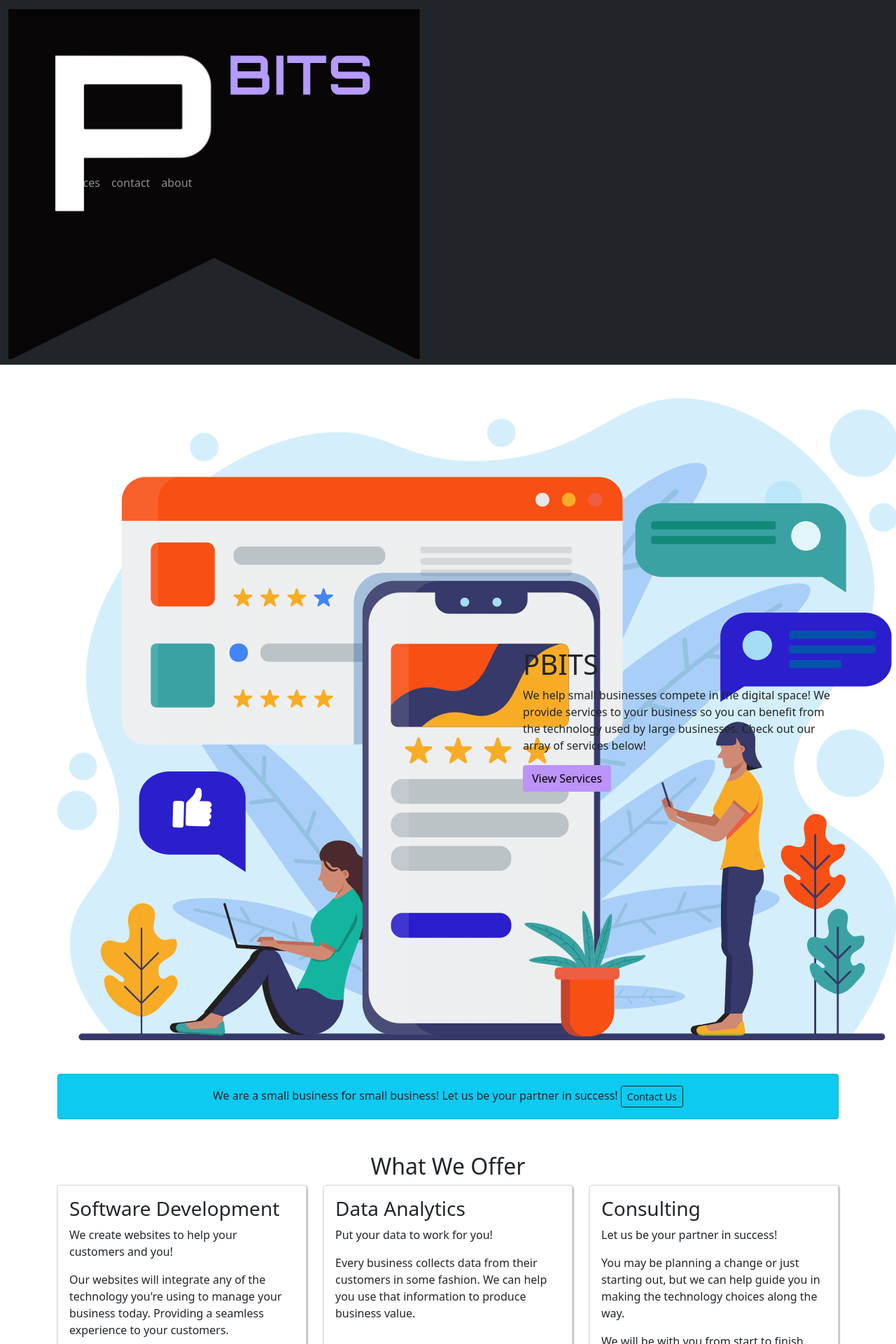
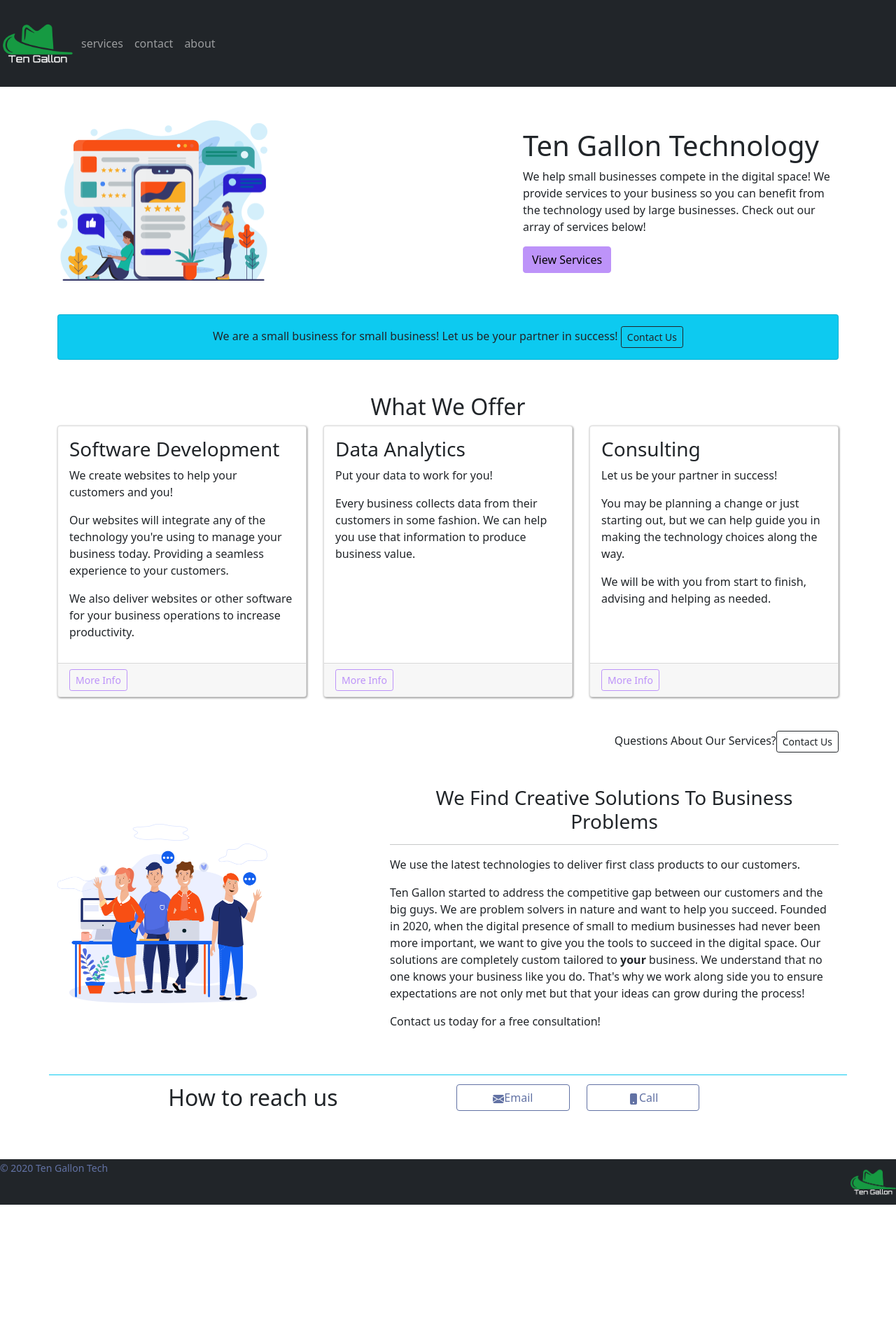
Before and after one commit to TenGallonTechnology/TenGallon.tech, a Next.js app: page / in a window 1280 px wide. Shown: the top 1920 px of the page at 70% size. After the commit the page ends 1721 px from the top, so only its background shows below. Built offline with nearby package versions, Linux system fonts and the light colour scheme.

Commit message:
updates name
wq

```diff
--- a/components/Footer.js
+++ b/components/Footer.js
@@ -2,7 +2,7 @@
 import Row from "react-bootstrap/Row";
 import Col from "react-bootstrap/Col";
 import Image from "next/image";
-import pbits from "../public/pbits.png";
+import logo from "../public/tengallon.png";
 
 import { Facebook, Instagram } from "react-bootstrap-icons";
 
@@ -11,16 +11,16 @@
     <Container className="bg-dark text-secondary overflow-hidden" fluid="true">
       <footer>
         <Row className="overflow-hidden">
-          <Col></Col>
+          <Col/>
         </Row>
         <Row>
           <Col>
-            <small>© 2021 PBITS </small>
+            <small>© 2020 Ten Gallon Tech </small>
           </Col>
           <Col>
-            <div style={{ width: "65px" }} className="float-end">
-              <a href="https://www.pbits.online">
-                <Image src={pbits} alt="PBITS" />
+            <div className="float-end">
+              <a href="https://www.tengallon.tech">
+                <Image src={logo} alt="Ten Gallon Logo" width={65}/>
               </a>
             </div>
           </Col>
--- a/components/Header.js
+++ b/components/Header.js
@@ -6,26 +6,26 @@
 import Navbar from 'react-bootstrap/Navbar';
 import Nav from 'react-bootstrap/Nav';
 
-import logo from '../public/pbits.png';
+import logo from '../public/tengallon.png';
 
 export const Header = () => {
   const router = useRouter();
   return <>
     <Head>
-      <title>PBITS</title>
+      <title>Ten Gallon Technology</title>
       <meta
         name="description"
         content="A software company based in Dublin GA specializing in web development and data analytics"
       />
-      <link rel="canonical" href="https://www.pbits.online/" />
+      <link rel="canonical" href="https://www.tengallon.tech/" />
       <meta name="robots" content="index, follow" />
       <meta name="viewport" content="width=device-width,initial-scale=1.0" />
-      <link rel="icon" href="/pbits.ico" />
+      <link rel="icon" href="/tengallon.png" />
     </Head>
 
     <Navbar bg="dark" variant="dark" expand="md">
-      <div style={{ width: '65px', marginLeft: '10px' }}>
-        <Image src={logo} alt="PBITS" />
+      <div className='p-1'>
+        <Image src={logo}  width={100} alt="TenGallon Logo" />
       </div>
 
       <Navbar.Toggle
--- a/pages/index.js
+++ b/pages/index.js
@@ -17,10 +17,10 @@
         <main>
           <div className="row  align-items-center my-5 ">
             <div className="col-lg-7">
-              <Image src={solutions} alt="" />
+              <Image src={solutions} width={300} alt="" />
             </div>
             <div className="col-lg-5">
-              <h1 className="font-weight-light ">PBITS</h1>
+              <h1 className="font-weight-light ">Ten Gallon Technology</h1>
               <p>
                 We help small businesses compete in the digital space! We
                 provide services to your business so you can benefit from the
@@ -130,22 +130,22 @@
 
           <Row id="about" className="d-flex align-items-center">
             <Col lg={5}>
-              <Image src={about} alt="" />
+              <Image src={about} width={300} alt="" />
             </Col>
             <Col lg={7}>
               <h3 className="text-center">
                 We Find Creative Solutions To Business Problems
               </h3>
-              <hr></hr>
+              <hr/>
               <p>
                 We use the latest technologies to deliver first class products
                 to our customers.
               </p>
               <p>
-                PBITS started to address the competitive gap between our
+                Ten Gallon started to address the competitive gap between our
                 customers and the big guys. We are problem solvers in nature and
                 want to help you succeed. Founded in 2020, when the digital
-                prescence of small to medium businesses had never been more
+                presence of small to medium businesses had never been more
                 important, we want to give you the tools to succeed in the
                 digital space. Our solutions are completely custom tailored to{" "}
                 <b>your</b> business. We understand that no one knows your
@@ -162,7 +162,7 @@
             </Col>
             <Col lg={2} sm={4}>
               <a
-                href="mailto:pbits.online@gmail.com"
+                href="mailto:tengallon@gmail.com"
                 className="btn btn-outline-secondary btn-block "
               >
                 <EnvelopeFill />
@@ -171,7 +171,7 @@
             </Col>
             <Col lg={2} sm={4}>
               <a
-                href="tel:4708510317"
+                href="tel:4786978328"
                 className="btn btn-outline-secondary btn-block"
               >
                 <PhoneFill />
```
Also changed, not shown: public/pbits.png (deleted), public/tengallon.png (added).
